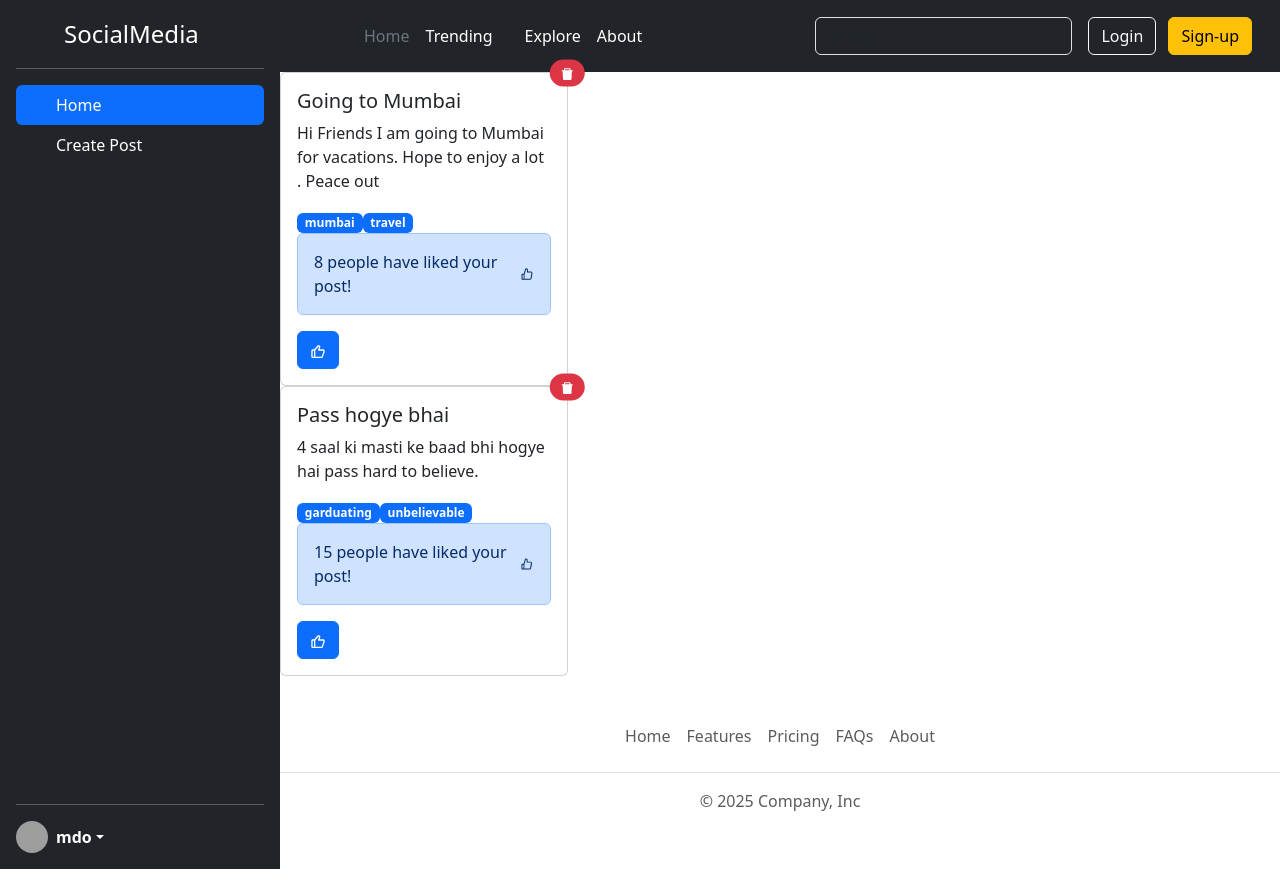
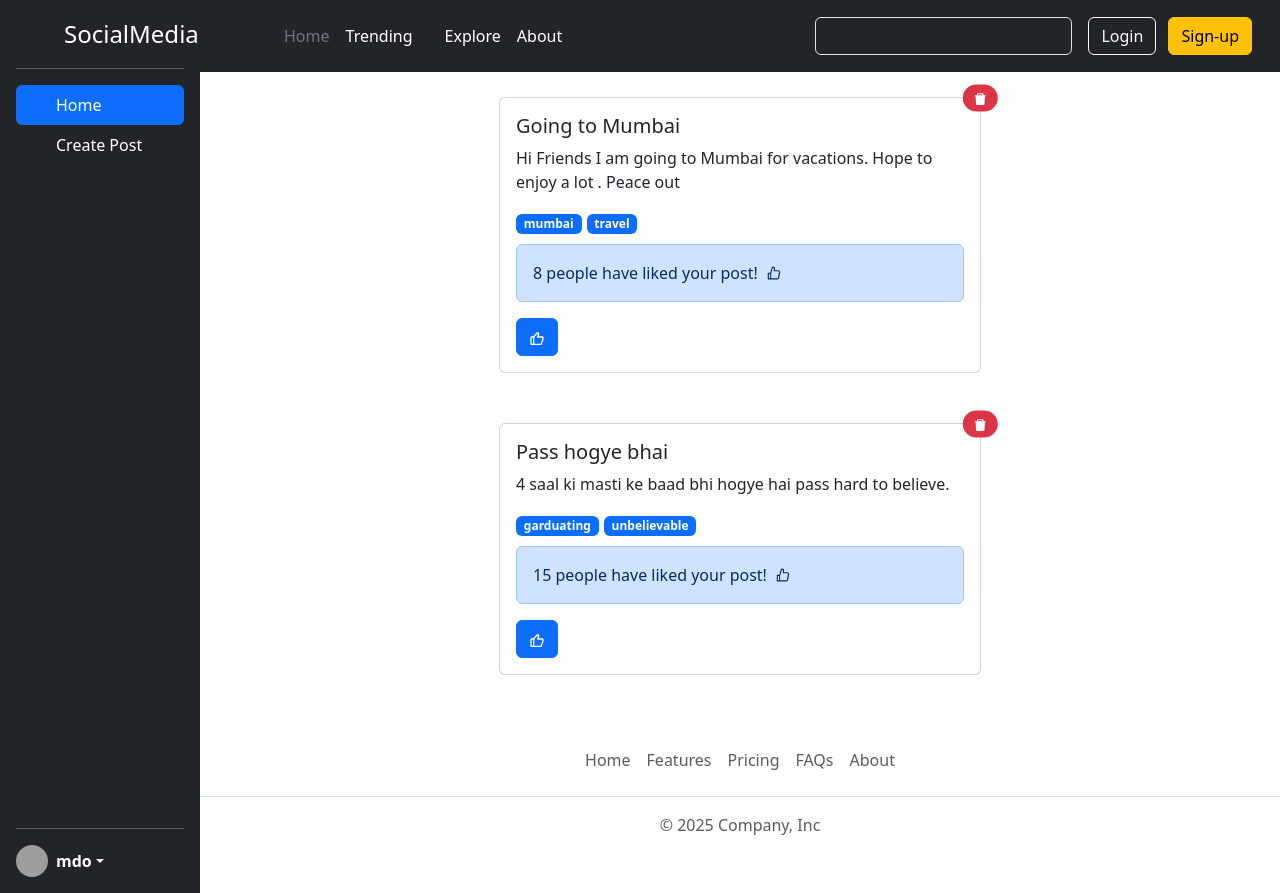
Before and after one commit to MohitkrPandey/SocialMedia, a React (Vite) app in the folder SocialMedia/: page / in a window 1280 px wide. Before the commit the page ends 869 px from the top, so only its background shows below. Built offline with nearby package versions, Linux system fonts and the light colour scheme; grey boxes are pictures that could not be loaded.

Commit message:
finalized with UI changes

```diff
--- a/SocialMedia/src/App.css
+++ b/SocialMedia/src/App.css
@@ -9,4 +9,31 @@
 
 .sidebar{
   min-height:810px;
+  width: 20px;
 }
+
+.form{
+  margin: 100px;
+}
+
+.body{
+  display: flex;
+  justify-content: center;
+  align-items: center;
+  flex-direction: column;
+}
+.card{
+  margin:25px;
+}
+
+.badge{
+  margin-right:5px;
+}
+
+.slide{
+  margin-top: 10px;
+}
+
+.card-body{
+  width: 30rem;
+}
--- a/SocialMedia/src/components/CreatePost.jsx
+++ b/SocialMedia/src/components/CreatePost.jsx
@@ -30,7 +30,7 @@ const CreatePost=()=>{
   }
 
   return <>
-  <form onSubmit={submitHandler}>
+  <form className="form" onSubmit={submitHandler}>
   <div className="mb-3">
     <label htmlFor="user" className="form-label">Enter Your User Id here</label>
     <input type="text" className="form-control" id="user" placeholder="Your User Id" ref={userIdInput}/>
@@ -45,7 +45,7 @@ const CreatePost=()=>{
 
 <div className="mb-3">
     <label htmlFor="content" className="form-label">Post Content</label>
-    <textarea className="form-control" id="content" placeholder="Tell us more about it" ref={bodyInput} />
+    <textarea  rows="6" className="form-control" id="content" placeholder="Tell us more about it" ref={bodyInput} />
 
   </div>
 
--- a/SocialMedia/src/components/Post.jsx
+++ b/SocialMedia/src/components/Post.jsx
@@ -18,7 +18,7 @@ const Post = ({ post }) => {
   }
   return (
     <>
-      <div className="card" style={{ width: "18rem" }}>
+      <div className="card " >
         <div className="card-body">
           <h5 className="card-title">
             {post.title}
@@ -39,7 +39,7 @@ const Post = ({ post }) => {
           ))}
 
           <div
-            className="alert alert-primary d-flex align-items-center gap-2"
+            className="alert alert-primary d-flex align-items-center gap-2 slide"
             role="alert"
           >
             <span>{post.reactions} people have  liked your post!</span>
--- a/SocialMedia/src/components/PostList.jsx
+++ b/SocialMedia/src/components/PostList.jsx
@@ -4,11 +4,11 @@ import { PostListData } from "../store/post-list-store";
 const PostList=()=>{
 
 const {postList}=useContext(PostListData);
-  return <>
+  return <div className="body">
     {postList.map((post)=><Post key={post.id} post={post}></Post>)}
 
 
-  </>
+  </div>
 }
 
 export default PostList;
--- a/SocialMedia/src/components/Siderbar.jsx
+++ b/SocialMedia/src/components/Siderbar.jsx
@@ -3,7 +3,7 @@ const Sidebar = ({selectedTab,changeTab}) => {
     <>
       <div
         className="d-flex flex-column flex-shrink-0 p-3 text-bg-dark sidebar"
-        style={{width: "280px"}}
+        style={{width: "200px"}}
 
       >
         {" "}
```
